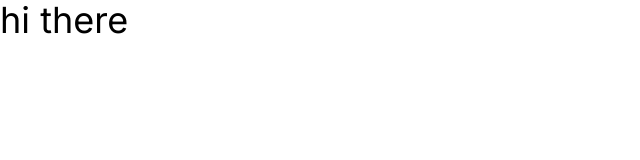
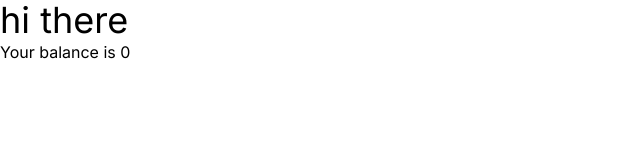
Before and after one commit to vanshaj-sharma/VanzPayment, a Next.js app in the folder apps/user-app/: page / in a window 1280 px wide. Shown: the top 160 px of the page, without its empty margins (0-640 px from the left). Built offline with nearby package versions, Linux system fonts and the light colour scheme.

Commit message:
added and imported recoil store

```diff
--- /dev/null
+++ b/apps/user-app/app/api/user/route.ts
@@ -0,0 +1,16 @@
+import { NextResponse } from "next/server";
+import { PrismaClient } from "@repo/db/client";
+
+const client = new PrismaClient();
+
+export const GET = async () => {
+  await client.user.create({
+    data: {
+      email: "thisissparta@mail.com",
+      name: "vansa",
+    },
+  });
+  return NextResponse.json({
+    message: "this is sparta",
+  });
+};
--- a/apps/user-app/app/layout.tsx
+++ b/apps/user-app/app/layout.tsx
@@ -1,6 +1,7 @@
 import "./globals.css";
 import type { Metadata } from "next";
 import { Inter } from "next/font/google";
+import { Providers } from "../provider";
 
 const inter = Inter({ subsets: ["latin"] });
 
@@ -16,7 +17,9 @@ export default function RootLayout({
 }): JSX.Element {
   return (
     <html lang="en">
-      <body className={inter.className}>{children}</body>
+      <Providers>
+        <body className={inter.className}>{children}</body>
+      </Providers>
     </html>
   );
 }
--- a/apps/user-app/app/page.tsx
+++ b/apps/user-app/app/page.tsx
@@ -1,3 +1,11 @@
+"use client";
+import { useBalance } from "@repo/store/useBalance";
 export default function Page(): JSX.Element {
-  return <div className="text-4xl ">hi there</div>;
+  const balance = useBalance();
+  return (
+    <>
+      <div className="text-4xl ">hi there</div>
+      <div>Your balance is {balance}</div>
+    </>
+  );
 }
--- a/apps/user-app/package.json
+++ b/apps/user-app/package.json
@@ -9,11 +9,13 @@
     "lint": "eslint . --max-warnings 0"
   },
   "dependencies": {
+    "@repo/store": "*",
+    "@repo/db": "*",
     "@repo/ui": "*",
     "next": "^14.1.1",
     "react": "^18.2.0",
     "react-dom": "^18.2.0",
-    "@repo/db": "*"
+    "recoil": "^0.7.7"
   },
   "devDependencies": {
     "@next/eslint-plugin-next": "^14.1.1",
--- /dev/null
+++ b/apps/user-app/provider.tsx
@@ -0,0 +1,6 @@
+"use client";
+import { RecoilRoot } from "recoil";
+
+export const Providers = ({ children }: { children: React.ReactNode }) => {
+  return <RecoilRoot>{children}</RecoilRoot>;
+};
--- /dev/null
+++ b/packages/store/src/atoms/balance.ts
@@ -0,0 +1,8 @@
+import { atom } from "recoil";
+
+export const balanceAtom = atom<number>({
+  key: "balance",
+  default: 0,
+});
+
+//created a simple recoil atom which is going to be used in hook
--- /dev/null
+++ b/packages/store/src/hooks/useBalance.ts
@@ -0,0 +1,7 @@
+import { useRecoilValue } from "recoil";
+import { balanceAtom } from "../atoms/balance";
+
+export const useBalance = () => {
+  const value = useRecoilValue(balanceAtom);
+  return value;
+};
```
Also changed, not shown: packages/store/package.json (added, +18 -0 lines), packages/store/tsconfig.json (added, +8 -0 lines), 2 other files (tests, documents, lock files or other folders).
